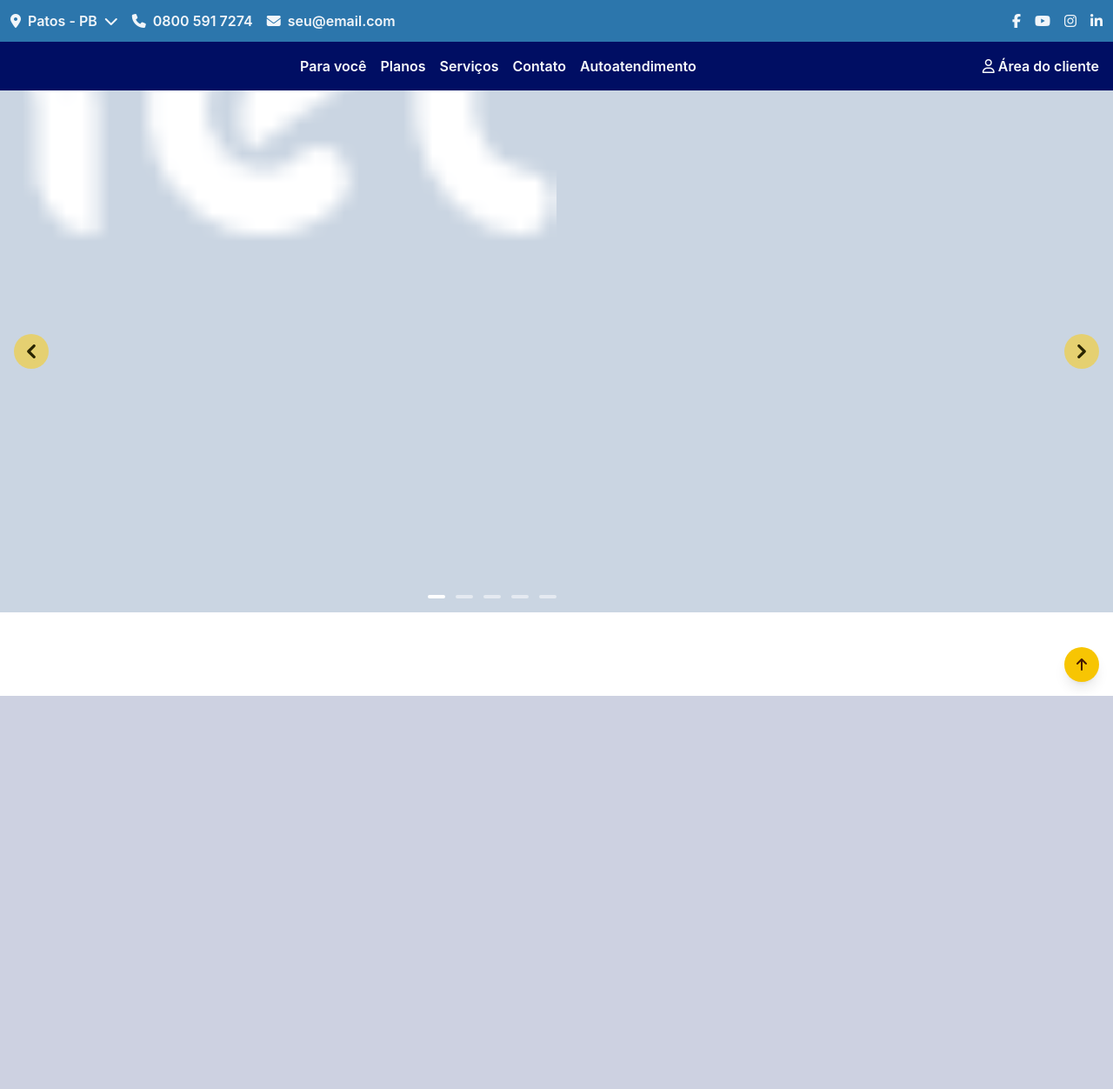
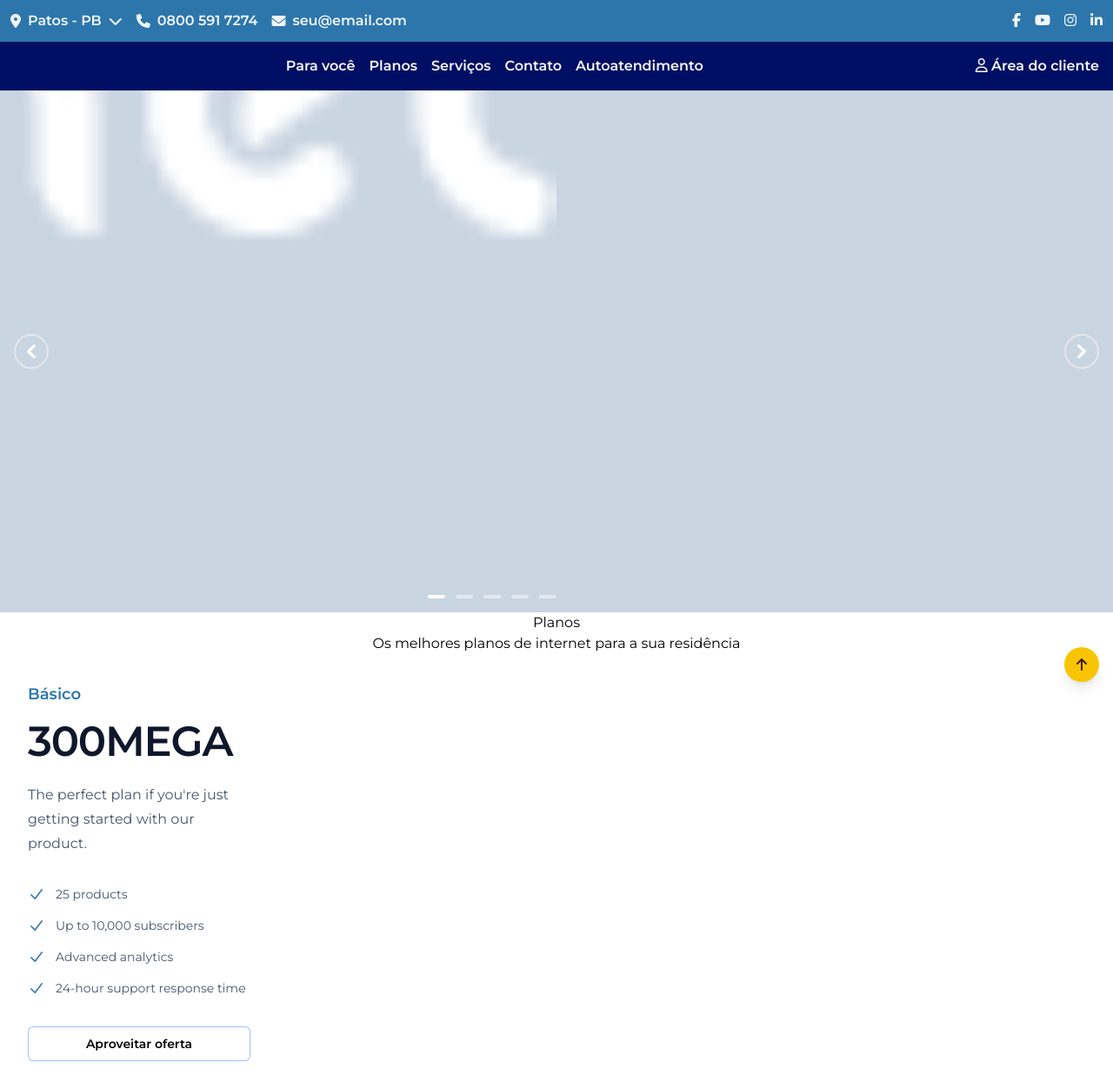
Before and after one commit to danieldantasnew/lgnet-site-django, a Django app: page / in a window 1280 px wide. Shown: the whole page at 87% size. Before the commit the page ends 800 px from the top, so only its background shows below. Run offline with Django 5.2, Linux system fonts and the light colour scheme; some libraries are stand-ins or nearby versions.

Commit message:
feat: iniciando planos

```diff
--- a/lgnet_app/templates/lgnet_app/base.html
+++ b/lgnet_app/templates/lgnet_app/base.html
@@ -11,6 +11,12 @@
   <script src="https://cdn.jsdelivr.net/npm/@tailwindcss/browser@4"></script>
   <script src="https://cdn.jsdelivr.net/npm/flowbite@3.1.2/dist/flowbite.min.js"></script>
   <title>{% block title %}LGNET | Início{% endblock %}</title>
+  <style>
+    @import url("https://fonts.googleapis.com/css2?family=Montserrat:ital,wght@0,100..900;1,100..900&display=swap");
+    body {
+      font-family: "Montserrat", sans-serif;
+    }
+  </style>
   <style type="text/tailwindcss">
     :root {
       --primary-color: #000e63;
@@ -20,7 +26,6 @@
     }
   </style>
   <!-- Fonts -->
-  <link href="https://fonts.gstatic.com" rel="preconnect" crossorigin>
   <link rel="stylesheet" href="https://cdnjs.cloudflare.com/ajax/libs/font-awesome/6.7.2/css/all.min.css"
   referrerpolicy="no-referrer">
 
@@ -32,6 +37,7 @@
   <main class="main">
     {% block content %}
       {% include 'lgnet_app/carousel.html' %}
+      {% include 'lgnet_app/planos.html' %}
     {% endblock %}
   </main>
 
--- a/lgnet_app/templates/lgnet_app/carousel.html
+++ b/lgnet_app/templates/lgnet_app/carousel.html
@@ -35,26 +35,28 @@
         <!-- Slider controls -->
         <button type="button" class="absolute top-0 start-0 z-30 flex items-center justify-center h-full px-4 cursor-pointer group focus:outline-none" data-carousel-prev>
             <span class="inline-flex items-center justify-center w-10 h-10 rounded-full
-                bg-[#ffcd00]/50
-                hover:bg-[var(--secondary-color)]
-                focus:bg-[var(--secondary-color)]
+                bg-transparent
+                hover:bg-slate-100
+                border-2
+                border-solid
                 text-white
                 transition-colors">
                 <svg class="w-4 h-4 text-white dark:text-gray-800 rtl:rotate-180" aria-hidden="true" xmlns="http://www.w3.org/2000/svg" fill="none" viewBox="0 0 6 10">
-                    <path stroke="var(--secondary-variant)" stroke-linecap="round" stroke-linejoin="round" stroke-width="2" d="M5 1 1 5l4 4"/>
+                    <path stroke="white" stroke-linecap="round" stroke-linejoin="round" stroke-width="2" d="M5 1 1 5l4 4"/>
                 </svg>
                 <span class="sr-only">Previous</span>
             </span>
         </button>
         <button type="button" class="absolute top-0 end-0 z-30 flex items-center justify-center h-full px-4 cursor-pointer group focus:outline-none" data-carousel-next>
             <span class="inline-flex items-center justify-center w-10 h-10 rounded-full
-                bg-[#ffcd00]/50
-                hover:bg-[var(--secondary-color)]
-                focus:bg-[var(--secondary-color)]
+                bg-transparent
+                hover:bg-slate-100
+                border-2
+                border-solid
                 text-white
                 transition-colors">
                 <svg class="w-4 h-4 text-white dark:text-gray-800 rtl:rotate-180" aria-hidden="true" xmlns="http://www.w3.org/2000/svg" fill="none" viewBox="0 0 6 10">
-                    <path stroke="var(--secondary-variant)" stroke-linecap="round" stroke-linejoin="round" stroke-width="2" d="m1 9 4-4-4-4"/>
+                    <path stroke="white" stroke-linecap="round" stroke-linejoin="round" stroke-width="2" d="m1 9 4-4-4-4"/>
                 </svg>
                 <span class="sr-only">Next</span>
             </span>
--- a/lgnet_app/templates/lgnet_app/planos.html
+++ b/lgnet_app/templates/lgnet_app/planos.html
@@ -1,72 +1,98 @@
-<section id="pricing" class="pricing section light-background">
-    <div class="container-fluid section-title" data-aos="fade-up">
-    <h2>Planos</h2>
-    <p>Os melhores planos de internet para a sua residência</p>
+<section id="planos" class="dark-background grid justify-center">
+  <div class="w-full max-w-[84rem]">
+    <div class="text-center" data-aos="fade-up">
+      <h2>Planos</h2>
+      <p>Os melhores planos de internet para a sua residência</p>
     </div>
 
-    <div class="container-fluid">
-    <div class="row gy-4">
-
-        <div class="col" data-aos="zoom-in" data-aos-delay="100">
-        <div class="pricing-item">
-            <h3>Free Plan</h3>
-            <h4><sup>$</sup>0<span> / month</span></h4>
-            <ul>
-            <li><i class="bi bi-check"></i> <span>Quam adipiscing vitae proin</span></li>
-            <li><i class="bi bi-check"></i> <span>Nec feugiat nisl pretium</span></li>
-            <li><i class="bi bi-check"></i> <span>Nulla at volutpat diam uteera</span></li>
-            <li class="na"><i class="bi bi-x"></i> <span>Pharetra massa massa ultricies</span></li>
-            <li class="na"><i class="bi bi-x"></i> <span>Massa ultricies mi quis hendrerit</span></li>
-            </ul>
-            <a href="#" class="buy-btn">Buy Now</a>
-        </div>
-        </div>
-
-        <div class="col" data-aos="zoom-in" data-aos-delay="200">
-        <div class="pricing-item featured">
-            <h3>Business Plan</h3>
-            <h4><sup>$</sup>29<span> / month</span></h4>
-            <ul>
-            <li><i class="bi bi-check"></i> <span>Quam adipiscing vitae proin</span></li>
-            <li><i class="bi bi-check"></i> <span>Nec feugiat nisl pretium</span></li>
-            <li><i class="bi bi-check"></i> <span>Nulla at volutpat diam uteera</span></li>
-            <li><i class="bi bi-check"></i> <span>Pharetra massa massa ultricies</span></li>
-            <li><i class="bi bi-check"></i> <span>Massa ultricies mi quis hendrerit</span></li>
-            </ul>
-            <a href="#" class="buy-btn">Buy Now</a>
-        </div>
-        </div>
-
-        <div class="col" data-aos="zoom-in" data-aos-delay="300">
-        <div class="pricing-item">
-            <h3>Developer Plan</h3>
-            <h4><sup>$</sup>49<span> / month</span></h4>
-            <ul>
-            <li><i class="bi bi-check"></i> <span>Quam adipiscing vitae proin</span></li>
-            <li><i class="bi bi-check"></i> <span>Nec feugiat nisl pretium</span></li>
-            <li><i class="bi bi-check"></i> <span>Nulla at volutpat diam uteera</span></li>
-            <li><i class="bi bi-check"></i> <span>Pharetra massa massa ultricies</span></li>
-            <li><i class="bi bi-check"></i> <span>Massa ultricies mi quis hendrerit</span></li>
-            </ul>
-            <a href="#" class="buy-btn">Buy Now</a>
-        </div>
-        </div>
-
-        <div class="col" data-aos="zoom-in" data-aos-delay="400">
-        <div class="pricing-item">
-            <h3>Developer Plan</h3>
-            <h4><sup>$</sup>49<span> / month</span></h4>
-            <ul>
-            <li><i class="bi bi-check"></i> <span>Quam adipiscing vitae proin</span></li>
-            <li><i class="bi bi-check"></i> <span>Nec feugiat nisl pretium</span></li>
-            <li><i class="bi bi-check"></i> <span>Nulla at volutpat diam uteera</span></li>
-            <li><i class="bi bi-check"></i> <span>Pharetra massa massa ultricies</span></li>
-            <li><i class="bi bi-check"></i> <span>Massa ultricies mi quis hendrerit</span></li>
-            </ul>
-            <a href="#" class="buy-btn">Buy Now</a>
-        </div>
-        </div>
+    <div class="grid grid-cols-4">
+      <div
+        class="rounded-lg bg-white/60 p-8 border-t-3 border-solid border-[var(--primary-variant)] shadow-[0_0_24px_1px_rgba(0,0,0,0.2)]"
+      >
+        <h3 class="text-base/7 text-lg font-semibold text-[var(--primary-variant)]">
+          Básico
+        </h3>
+        <p class="mt-4 flex items-baseline gap-x-2">
+          <span class="text-5xl font-semibold tracking-tight text-slate-900"
+            >300MEGA</span
+          >
+        </p>
+        <p class="mt-6 text-base/7 text-slate-600">
+          The perfect plan if you&#039;re just getting started with our product.
+        </p>
+        <ul role="list" class="mt-8 space-y-3 text-sm/6 text-slate-600 sm:mt-10">
+          <li class="flex gap-x-3">
+            <svg
+              class="h-6 w-5 flex-none text-[var(--primary-variant)]"
+              viewBox="0 0 20 20"
+              fill="currentColor"
+              aria-hidden="true"
+              data-slot="icon"
+            >
+              <path
+                fill-rule="evenodd"
+                d="M16.704 4.153a.75.75 0 0 1 .143 1.052l-8 10.5a.75.75 0 0 1-1.127.075l-4.5-4.5a.75.75 0 0 1 1.06-1.06l3.894 3.893 7.48-9.817a.75.75 0 0 1 1.05-.143Z"
+                clip-rule="evenodd"
+              />
+            </svg>
+            25 products
+          </li>
+          <li class="flex gap-x-3">
+            <svg
+              class="h-6 w-5 flex-none text-[var(--primary-variant)]"
+              viewBox="0 0 20 20"
+              fill="currentColor"
+              aria-hidden="true"
+              data-slot="icon"
+            >
+              <path
+                fill-rule="evenodd"
+                d="M16.704 4.153a.75.75 0 0 1 .143 1.052l-8 10.5a.75.75 0 0 1-1.127.075l-4.5-4.5a.75.75 0 0 1 1.06-1.06l3.894 3.893 7.48-9.817a.75.75 0 0 1 1.05-.143Z"
+                clip-rule="evenodd"
+              />
+            </svg>
+            Up to 10,000 subscribers
+          </li>
+          <li class="flex gap-x-3">
+            <svg
+              class="h-6 w-5 flex-none text-[var(--primary-variant)]"
+              viewBox="0 0 20 20"
+              fill="currentColor"
+              aria-hidden="true"
+              data-slot="icon"
+            >
+              <path
+                fill-rule="evenodd"
+                d="M16.704 4.153a.75.75 0 0 1 .143 1.052l-8 10.5a.75.75 0 0 1-1.127.075l-4.5-4.5a.75.75 0 0 1 1.06-1.06l3.894 3.893 7.48-9.817a.75.75 0 0 1 1.05-.143Z"
+                clip-rule="evenodd"
+              />
+            </svg>
+            Advanced analytics
+          </li>
+          <li class="flex gap-x-3">
+            <svg
+              class="h-6 w-5 flex-none text-[var(--primary-variant)]"
+              viewBox="0 0 20 20"
+              fill="currentColor"
+              aria-hidden="true"
+              data-slot="icon"
+            >
+              <path
+                fill-rule="evenodd"
+                d="M16.704 4.153a.75.75 0 0 1 .143 1.052l-8 10.5a.75.75 0 0 1-1.127.075l-4.5-4.5a.75.75 0 0 1 1.06-1.06l3.894 3.893 7.48-9.817a.75.75 0 0 1 1.05-.143Z"
+                clip-rule="evenodd"
+              />
+            </svg>
+            24-hour support response time
+          </li>
+        </ul>
+        <a
+          href="#"
+          aria-describedby="tier-hobby"
+          class="mt-8 block rounded-md px-3.5 py-2.5 text-center text-sm font-semibold text-[var(--primary-variant)] ring-1 ring-[var(--primary-variant)] ring-inset sm:mt-10 hover:bg-[var(--primary-variant)] hover:text-slate-100 transition-colors duration-300"
+          >Aproveitar oferta</a
+        >
+      </div>
     </div>
-
-    </div>
+  </div>
 </section>
```
Also changed, not shown: lgnet_app/static/lgnet_app/css/custom.css (+15 -5 lines).
